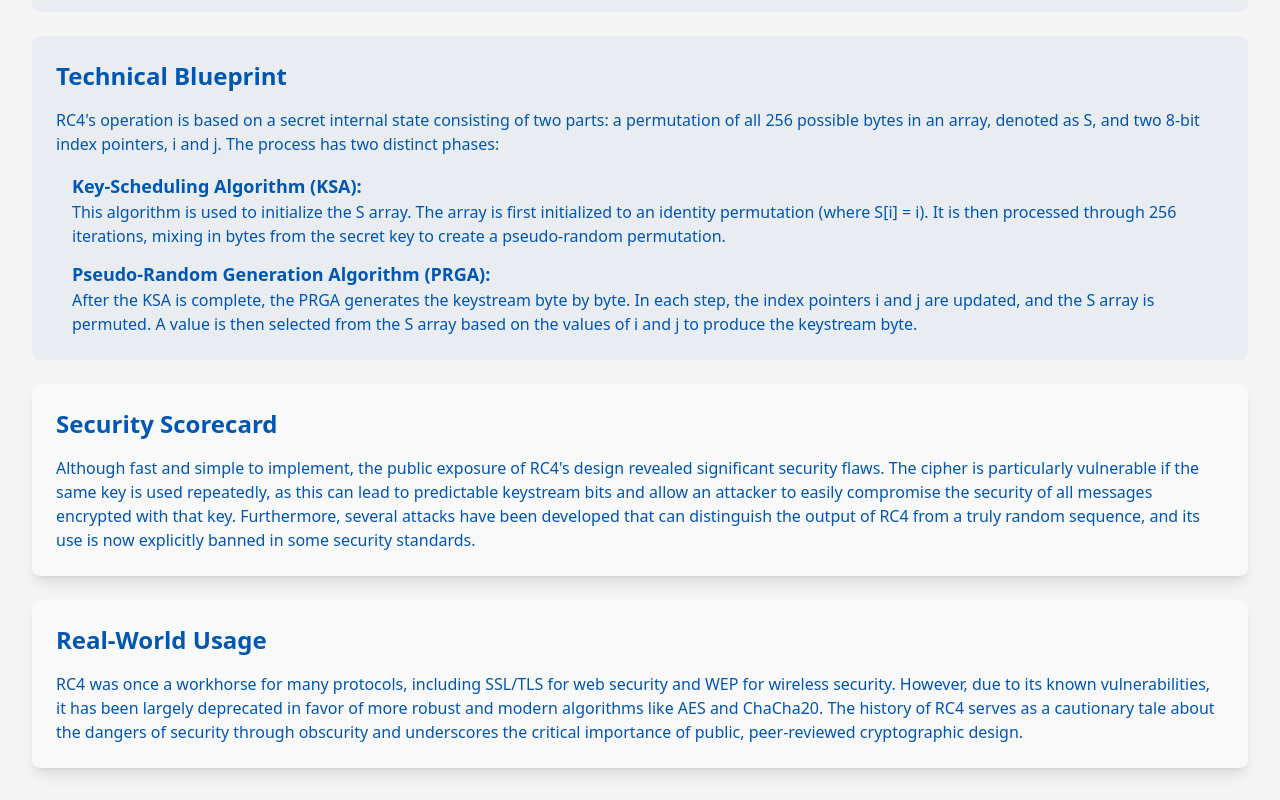
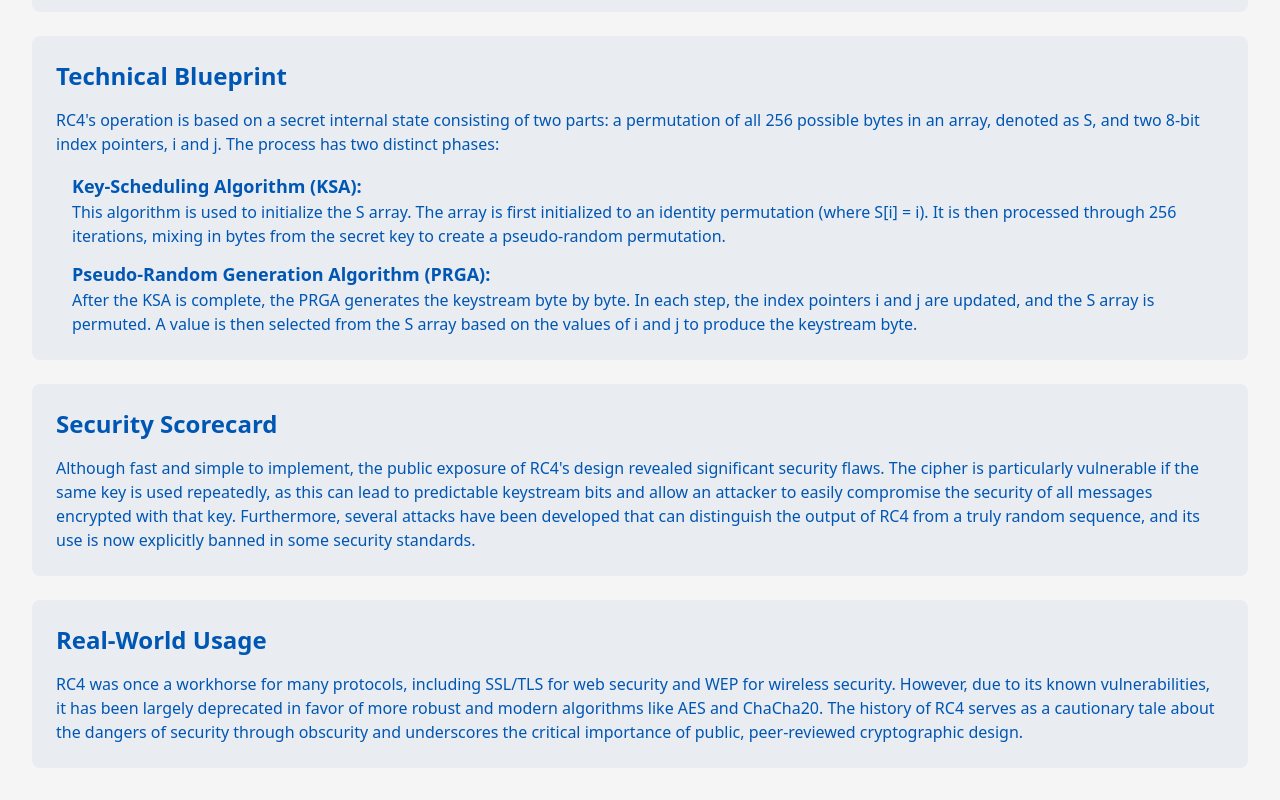
Before and after one commit to VlabInternship/cipher-index, a Next.js app: page /rc4-cipher in a window 1280 px wide. Shown: the part 760-1560 px from the top of the page. Built offline with nearby package versions, Linux system fonts and the light colour scheme.

Commit message:
rc4 changes

```diff
--- a/pages/rc4-cipher.jsx
+++ b/pages/rc4-cipher.jsx
@@ -373,7 +373,7 @@ const RC4Visualizer = () => {
               </div>
             </div>
 
-            <div className="bg-chacha-alt p-6 rounded-lg shadow-lg">
+            <div className="bg-chacha-accent/5 rounded-lg p-6">
               <h2 className="text-2xl font-bold mb-4 text-chacha-accent">Security Scorecard</h2>
               <div className="space-y-4 text-chacha-accent">
                 <p>
@@ -386,7 +386,7 @@ const RC4Visualizer = () => {
               </div>
             </div>
 
-            <div className="bg-chacha-alt p-6 rounded-lg shadow-lg">
+            <div className="bg-chacha-accent/5 rounded-lg p-6">
               <h2 className="text-2xl font-bold mb-4 text-chacha-accent">Real-World Usage</h2>
               <div className="space-y-4 text-chacha-accent">
                 <p>
```
